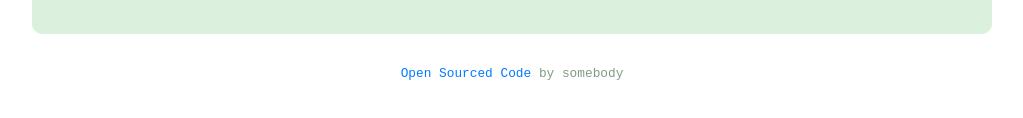
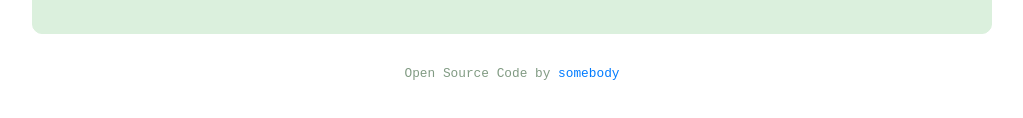
Before and after one commit to friedkhicken/weather-app, a plain HTML site: page index.html in a window 1280 px wide. Shown: the part 550-668 px from the top of the page, without its empty margins (128-1151 px from the left). Drawn offline with nearby package versions, Linux system fonts and the light colour scheme.

Commit message:
Update index.html

```diff
--- a/index.html
+++ b/index.html
@@ -44,7 +44,7 @@
         <!-- Footer (open source) -->
         <div class="open-sourced">
             <small>
-            <p><a href="https://github.com/khicken/weather-app">Open Sourced Code</a> by somebody</p>
+            <p>Open Source Code by <a href="https://github.com/friedkhicken/weather-app">somebody</a></p>
             </small>
         </div>
         <script src="src/script.js"></script>
```
